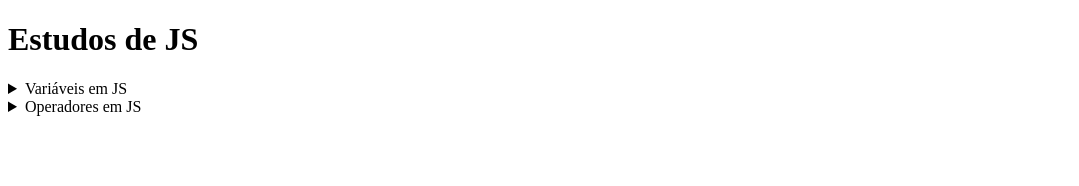
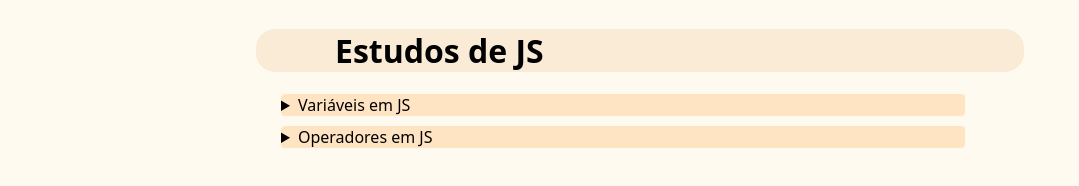
Before and after one commit to suzukikarol/Estudos_JS, a plain HTML site: page index.html in a window 1280 px wide. Shown: the whole page, without its empty margins (0-1079 px from the left). Drawn offline with Linux system fonts and the light colour scheme.

Commit message:
adicionando estilo ao projeto

```diff
--- a/index.html
+++ b/index.html
@@ -4,6 +4,7 @@
     <meta charset="UTF-8">
     <meta http-equiv="X-UA-Compatible" content="IE=edge">
     <meta name="viewport" content="width=device-width, initial-scale=1.0">
+    <link rel="stylesheet" href="style.css">
     <title>Estudo de JS</title>
 </head>
 <body>
--- /dev/null
+++ b/style.css
@@ -0,0 +1,34 @@
+body {
+    width: 60%;
+    display: flex;
+    margin-left: 20%;
+    flex-direction: column;
+    font-family: system-ui;
+    background: floralwhite;
+}
+
+h1 {
+    background: antiquewhite;
+    border-radius: 19px;
+    padding-left: 79px;
+}
+
+summary {
+    background: bisque;
+    width: 89%;
+    border-radius: 4px;
+    margin-bottom: 10px;
+    margin-left: 25px;
+}
+
+p {
+    background: antiquewhite;
+    width: 67%;
+    text-align: center;
+    border-radius: 10px;
+    margin-left: 43px;
+}
+
+code {
+    margin-left: 43px;
+}
```
